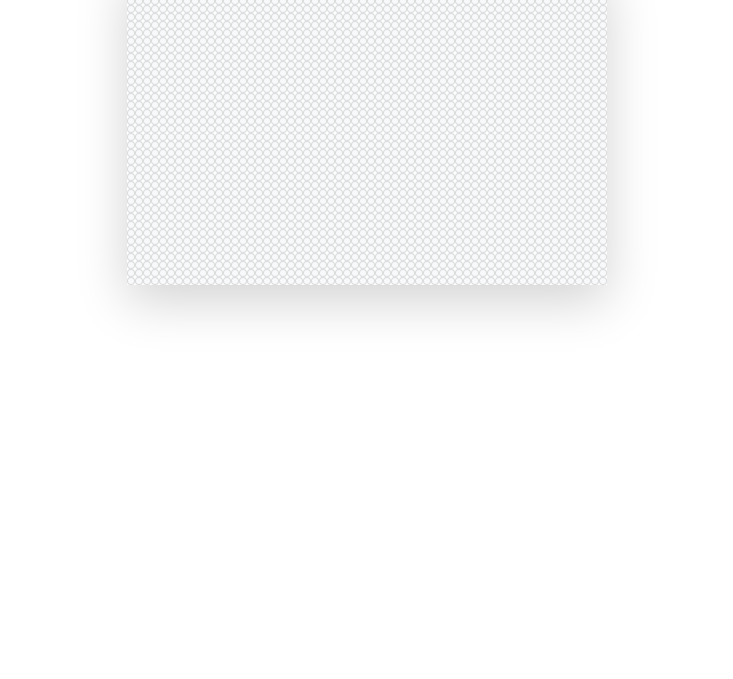
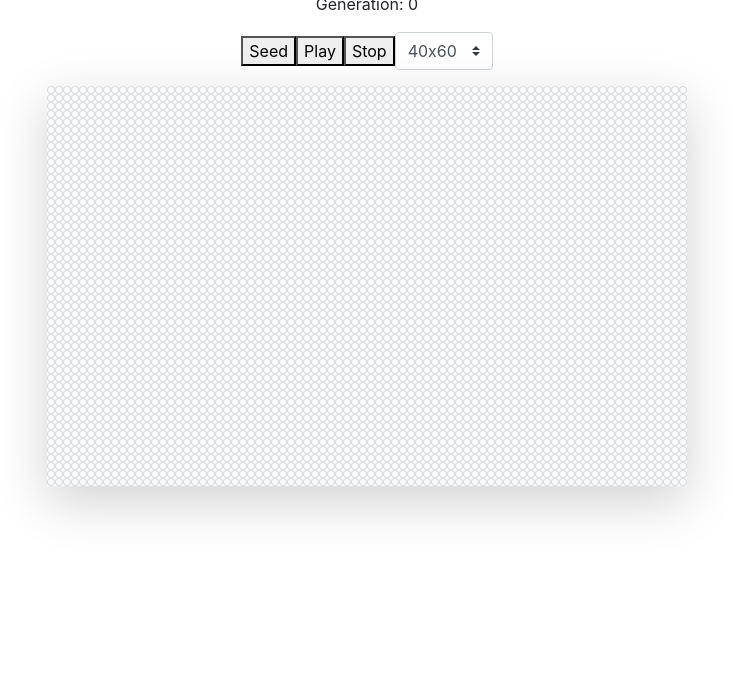
Before and after one commit to kstulgys/game-of-life, a React app: page / in a window 1280 px wide. Shown: the part 121-800 px from the top of the page, without its empty margins (273-1006 px from the left). Built offline with nearby package versions, Linux system fonts and the light colour scheme.

Commit message:
refactor and improve ui

```diff
--- a/src/index.js
+++ b/src/index.js
@@ -1,21 +1,15 @@
 import React, { Component } from 'react'
 import ReactDOM from 'react-dom'
 import * as R from 'ramda'
-import uid from 'uid'
 import './styles.css'
-
-const gridRows = 40
-const gridCols = 60
-
-const defaultGrid = R.map(row => Array(gridCols).fill(null), Array(gridRows))
 
 const Box = ({ color }) => (
   <div className={`card ${color}`} style={{ width: 8, height: 8 }} />
 )
 
-const GridWrapper = children => (
-  <div style={{ minWidth: `${8 * gridCols}px`, maxWidth: `${8 * gridCols}px` }}>
-    <div className="d-flex flex-wrap shadow-lg">{children}</div>
+const GridWrapper = props => (
+  <div style={{ minWidth: `${8 * props.cols}px`, maxWidth: `${8 * props.cols}px` }}>
+    <div className="d-flex flex-wrap shadow-lg">{props.layout}</div>
   </div>
 )
 
@@ -25,14 +19,29 @@ const gridArray = R.prop('grid')
 
 const GridLayout = R.pipe(
   gridArray,
-  gridItems,
-  GridWrapper
+  gridItems
 )
 
 class App extends Component {
   state = {
-    grid: defaultGrid
+    rows: 50,
+    columns: 80,
+    generation: 0,
+    grid: null
   }
+
+  dGrid = () => {
+    const defaultGrid = R.map(
+      row => new Array(this.state.columns).fill(null),
+      new Array(this.state.rows)
+    )
+    this.setState({ grid: defaultGrid })
+  }
+
+  componentWillMount() {
+    this.dGrid()
+  }
+
   seed = () => {
     const grid = [...this.state.grid]
     const mapRows = R.map(col => (Math.floor(Math.random() * 4) === 1 ? true : null))
@@ -74,19 +83,35 @@ class App extends Component {
     const columns = (row, ridx) =>
       mapIndexed((col, cidx) => conditions(col, cidx, ridx, cg), row)
     const nextGrid = mapIndexed(columns, cg)
-    this.setState({ grid: nextGrid })
+    this.setState({ grid: nextGrid, generation: this.state.generation + 1 })
   }
 
   render() {
     return (
-      <div className="App">
-        <h1>Game Of Life</h1>
-        <button onClick={this.seed}>Seed</button>
-        <button onClick={this.playButton}>Play</button>
-        <button onClick={this.stopButton}>Stop</button>
+      <div
+        className="d-flex flex-column align-items-center justify-content-center"
+        style={{ height: '80vh' }}
+      >
+        <h1 className="mt-4">Game Of Life</h1>
+        <p>Generation: {this.state.generation}</p>
+
+        <div className="pb-3 d-flex align-items-center">
+          <button onClick={this.seed}>Seed</button>
+          <button onClick={this.playButton}>Play</button>
+          <button onClick={this.stopButton}>Stop</button>
+          <select class="custom-select">
+            <option selected>40x60</option>
+            <option value="1">50x80</option>
+            <option value="2">60x120</option>
+          </select>
+        </div>
 
         <div className="d-flex justify-content-center">
-          <GridLayout grid={this.state.grid} />
+          <GridWrapper
+            cols={this.state.columns}
+            rows={this.state.rows}
+            layout={<GridLayout grid={this.state.grid} />}
+          />
         </div>
       </div>
     )
--- a/src/styles.css
+++ b/src/styles.css
@@ -1,4 +1,7 @@
-.App {
-  font-family: sans-serif;
-  text-align: center;
+body {
+  margin: 0;
+  padding: 0;
+  height: 100%;
+  width: 100%;
+  overflow-x: hidden;
 }
```
Also changed, not shown: src/Controls.js (added).
